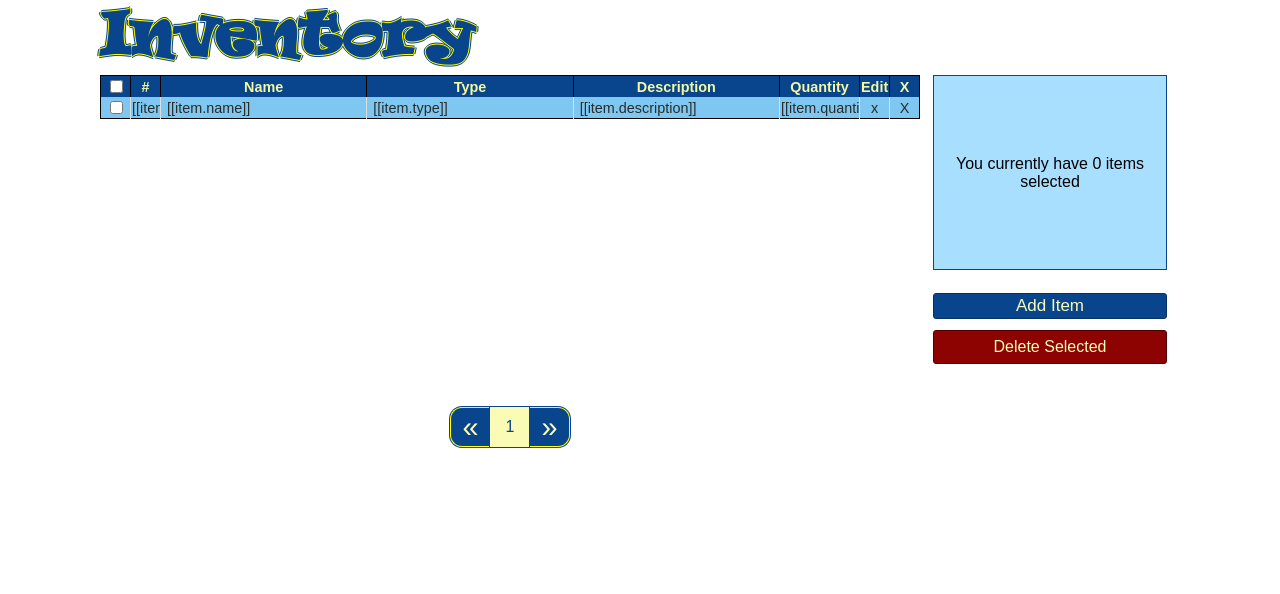
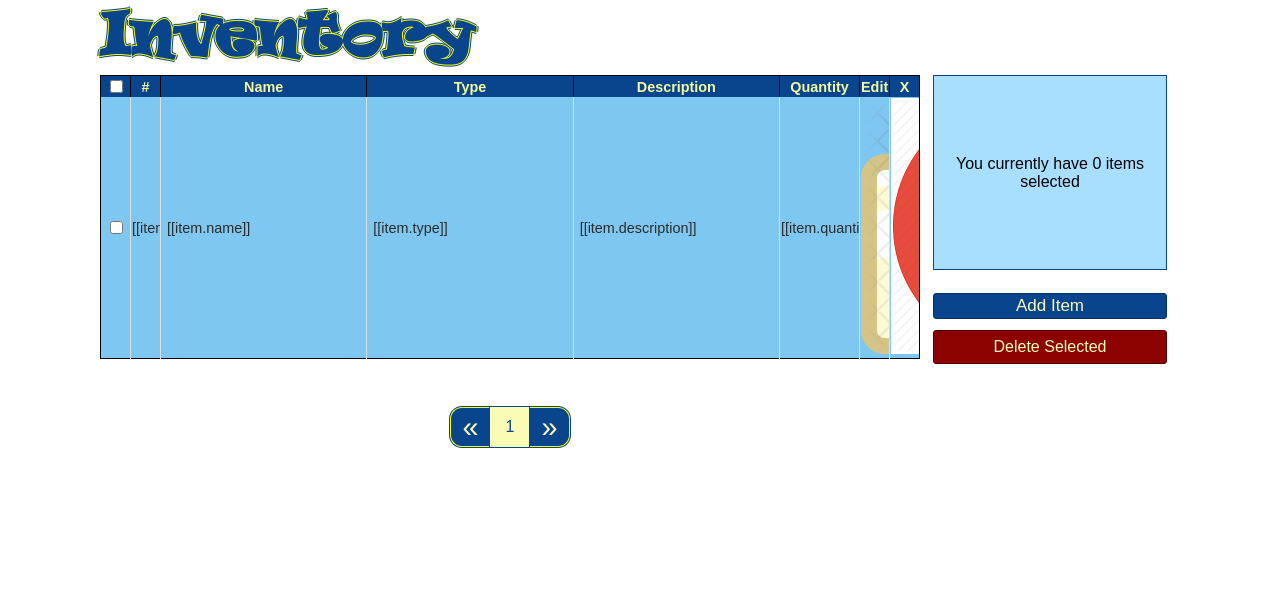
Before and after one commit to based-jace/sheris-shaved-ice, a Django app: template inv_manage/templates/inv_manage/inventory.html in a window 1280 px wide. Shown: the part 60-654 px from the top of the page. Run offline with Django 3.2, Linux system fonts and the light colour scheme; the template is opened without the code that fills it, so the values that code supplies are empty; some web fonts are replaced.

Commit message:
Added Icon png's

```diff
--- a/inv_manage/templates/inv_manage/inventory.html
+++ b/inv_manage/templates/inv_manage/inventory.html
@@ -29,8 +29,8 @@
             <td>[[item.type]]</td>
             <td class="description-column">[[item.description]]</td>
             <td class="center">[[item.quantity]]</td>
-            <td class="center"><a v-bind:href="item.edit_url">x</a></td>
-            <td class="delete-column single-delete center">X</td>
+            <td class="center"><a v-bind:href="item.edit_url"><img src="{% static 'images/edit.png' %}"></a></td>
+            <td class="delete-column single-delete center"><img src="{% static 'images/delete.png' %}"></td>
         </tr>
     </table>
 </div>
```
Also changed, not shown: inv_manage/static/images/delete.png (added), inv_manage/static/images/edit.png (added).
